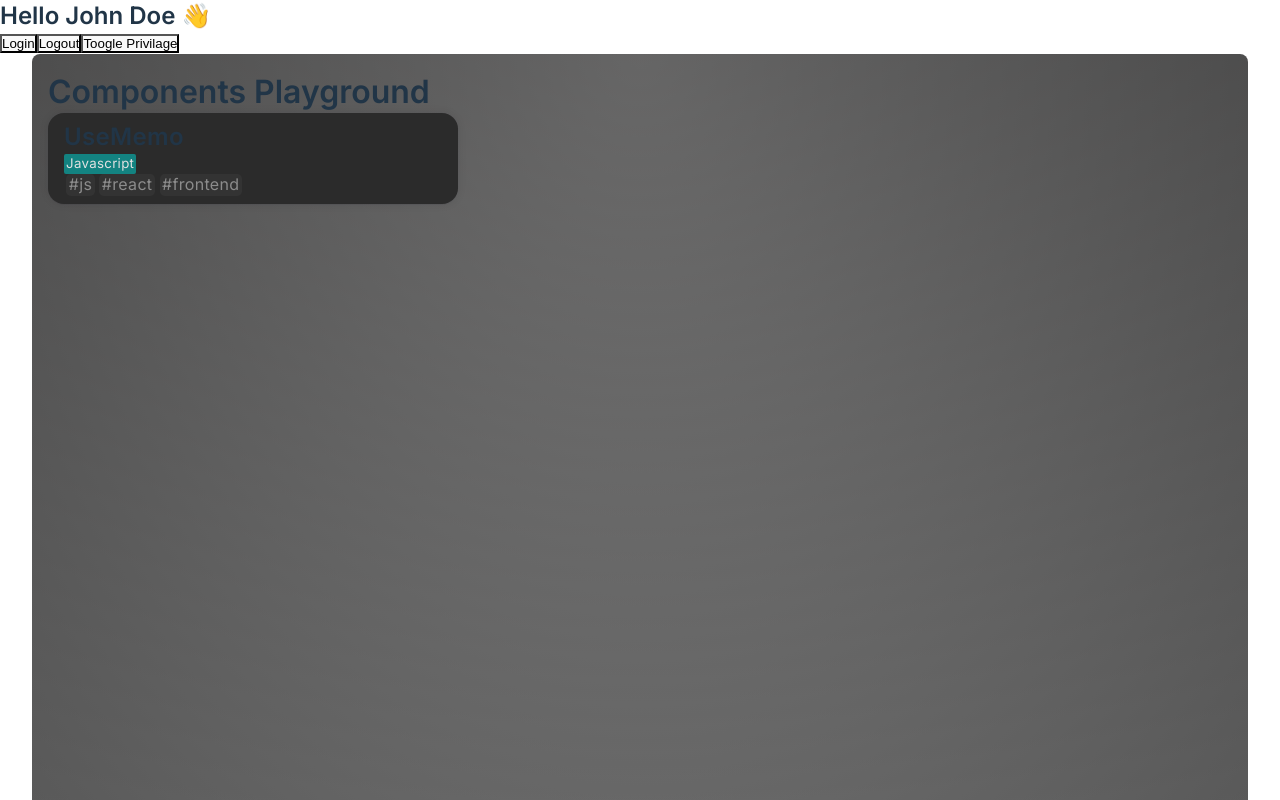
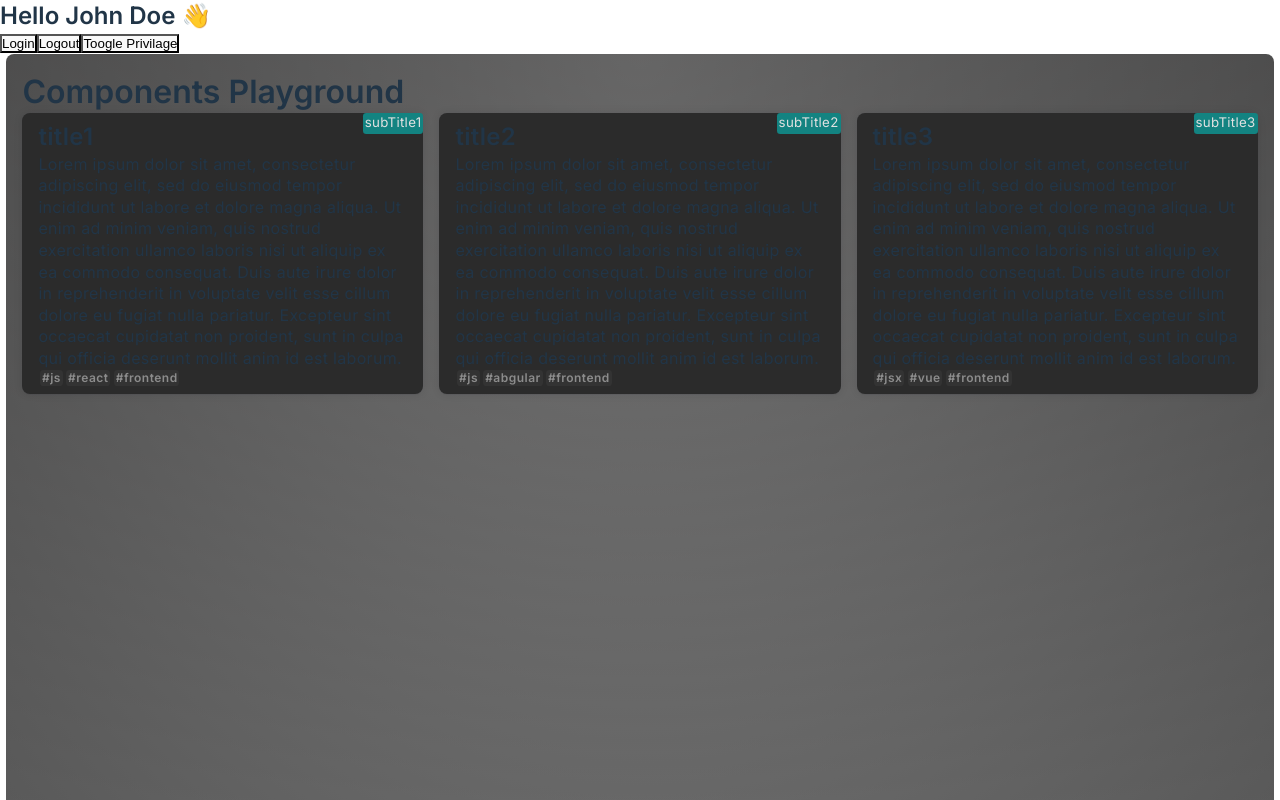
Before and after one commit to nape1/vite-vue-pinia-vuerouter, a Vue app: page / in a window 1280 px wide. Both pictures are taken after a click on the button "Login". Shown: the top 800 px of the page. Built offline with nearby package versions, Linux system fonts and the light colour scheme.

Commit message:
playground grid system added

```diff
--- a/src/components/InfoCard.vue
+++ b/src/components/InfoCard.vue
@@ -1,10 +1,11 @@
 <template>
     <div class="card">
+        <h5 class="text_elipsis">{{ subTitle }}</h5>
         <h2>{{ title }}</h2>
-        <h5>{{ subTitle }}</h5>
+        <div>{{ contents }}</div>
         <div class="tag_wrapper">
             <InfoTags
-            v-for="(tag, index) in hashTags"
+            v-for="(tag, index) in tags"
             :key="index"
             :title="tag"
             />
@@ -20,7 +21,9 @@
     components: [InfoTags],
     props: {
         title: String,
-        subTitle: String
+        subTitle: String,
+        contents: String,
+        tags: Array,
     },
     data() {
         return {
@@ -34,18 +37,21 @@
 <style scoped>
 
 .card{
-    display: flex;
+    display: inline-flex;
+    margin:0 auto;
+    margin-block-end: .5em;
     flex-direction: column;
     letter-spacing: .020em;
     padding: .5em 1em;
-    border-radius: 1em;
+    border-radius: .5em;
     box-shadow: rgba(17, 17, 26, 0.05) 0px 1px 0px, rgba(17, 17, 26, 0.1) 0px 0px 8px;
-    max-width: 32vw;
-    min-width: 280px;
+    /* max-width: 31%; */
+    /* min-width: 250px; */
     min-height: 5em;
     cursor: pointer;
     background-color: #2b2b2b;
     user-select: none;
+    position: relative;
 }
 
 h5{
@@ -54,7 +60,10 @@ h5{
     color: #e1e1e1;
     background-color: #138381;
     padding: .1em .15em;
-    border-radius: .15em;
+    border-radius: .25em;
+    position: absolute;
+    inset: 0 0 auto auto;
+    max-width: 100px;
 }
 @media (prefers-color-scheme: dark) {
   .card {
--- a/src/components/InfoTags.vue
+++ b/src/components/InfoTags.vue
@@ -20,7 +20,9 @@ span{
     padding: 0 .15em;
     color: #8c8c8c;
     border-radius: .3em;
-    /* line-height: 1em; */
+    font-size: .75em;
+    font-weight: bold;
+    letter-spacing: .04em;
     background-color: #333333;
 }
 </style>
--- a/src/components/Playground.vue
+++ b/src/components/Playground.vue
@@ -12,17 +12,20 @@ export default {
                 {
                     title: 'title1',
                     subTitle: 'subTitle1',
+                    content:'Lorem ipsum dolor sit amet, consectetur adipiscing elit, sed do eiusmod tempor incididunt ut labore et dolore magna aliqua. Ut enim ad minim veniam, quis nostrud exercitation ullamco laboris nisi ut aliquip ex ea commodo consequat. Duis aute irure dolor in reprehenderit in voluptate velit esse cillum dolore eu fugiat nulla pariatur. Excepteur sint occaecat cupidatat non proident, sunt in culpa qui officia deserunt mollit anim id est laborum.',
                     hashTags: ['js', 'react', 'frontend'],
                 },
                 {
                     title: 'title2',
                     subTitle: 'subTitle2',
-                    hashTags: ['js', 'react', 'frontend'],
+                    content:'Lorem ipsum dolor sit amet, consectetur adipiscing elit, sed do eiusmod tempor incididunt ut labore et dolore magna aliqua. Ut enim ad minim veniam, quis nostrud exercitation ullamco laboris nisi ut aliquip ex ea commodo consequat. Duis aute irure dolor in reprehenderit in voluptate velit esse cillum dolore eu fugiat nulla pariatur. Excepteur sint occaecat cupidatat non proident, sunt in culpa qui officia deserunt mollit anim id est laborum.',
+                    hashTags: ['js', 'abgular', 'frontend'],
                 },
                 {
                     title: 'title3',
                     subTitle: 'subTitle3',
-                    hashTags: ['js', 'react', 'frontend'],
+                    content:'Lorem ipsum dolor sit amet, consectetur adipiscing elit, sed do eiusmod tempor incididunt ut labore et dolore magna aliqua. Ut enim ad minim veniam, quis nostrud exercitation ullamco laboris nisi ut aliquip ex ea commodo consequat. Duis aute irure dolor in reprehenderit in voluptate velit esse cillum dolore eu fugiat nulla pariatur. Excepteur sint occaecat cupidatat non proident, sunt in culpa qui officia deserunt mollit anim id est laborum.',
+                    hashTags: ['jsx', 'vue', 'frontend'],
                 }
             ]
         }
@@ -33,13 +36,21 @@ export default {
 <template>
     <div class="playground">
         <h1>Components Playground</h1>
-        <info-card title="UseMemo" subTitle="Javascript" />
+        <div class="card_wrapper">
+            <info-card
+            v-for="row in rowData"
+            :title="row.title"
+            :subTitle="row.subTitle"
+            :contents="row.content"
+            :tags="row.hashTags"
+            />
+        </div>
     </div>
 </template>
 <style scoped>
 .playground {
     height: 100vh;
-    width: 95%;
+    width: 99%;
     margin: 0 auto;
     padding: 1em;
     border-radius: .5em;
@@ -47,4 +58,10 @@ export default {
     background-blend-mode: multiply, multiply;
     /* background-clip: content-box; */
 }
+.card_wrapper{
+    display: grid;
+    grid-template-columns: var(--threeColGrid);
+    gap: 1em;
+}
+
 </style>
--- a/src/main.js
+++ b/src/main.js
@@ -2,6 +2,7 @@ import { createApp } from 'vue'
 import { createPinia } from 'pinia'
 
 import './style.css'
+import './styles/components.css'
 import App from './App.vue'
 const app = createApp(App)
 
--- a/src/style.css
+++ b/src/style.css
@@ -1,8 +1,9 @@
 @import url('https://fonts.googleapis.com/css2?family=Inter:wght@300;400;600&family=Noto+Sans:wght@300;400:600&display=swap');
 :root {
+  font-family: Inter, system-ui, Avenir, Helvetica, Arial, sans-serif;
   --baseFontSize:10px;
   --fontMultiplier:1;
-  font-family: Inter, system-ui, Avenir, Helvetica, Arial, sans-serif;
+  --threeColGrid:repeat(3, 1fr);
   line-height: 1.35;
   font-weight: 400;
   color-scheme: light dark;
@@ -40,6 +41,7 @@ body {
 @media screen and (max-width: 900px) {
   :root {
     --fontMultiplier: 1.4;
+    --threeColGrid:repeat(2, 1fr);
   }
 }
 @media screen and (min-width: 900px) {
@@ -47,3 +49,8 @@ body {
     --fontMultiplier: 1.6;
   }
 }
+@media screen and (max-width: 580px) {
+  :root {
+    --threeColGrid:auto;
+  }
+}
--- /dev/null
+++ b/src/styles/components.css
@@ -0,0 +1,5 @@
+.text_elipsis{
+    white-space: pre;
+    overflow: hidden;
+    text-overflow: ellipsis;
+}
```
